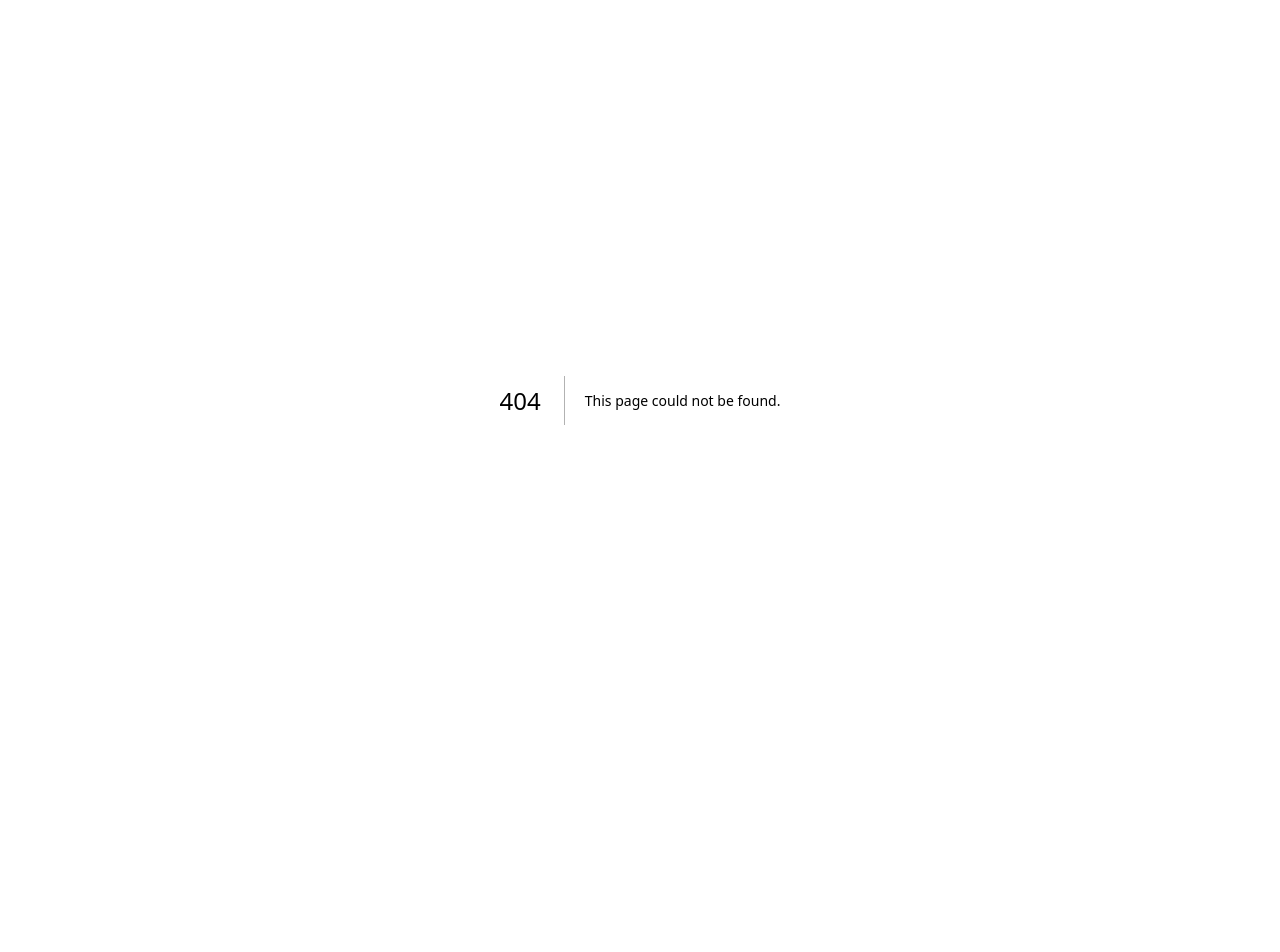
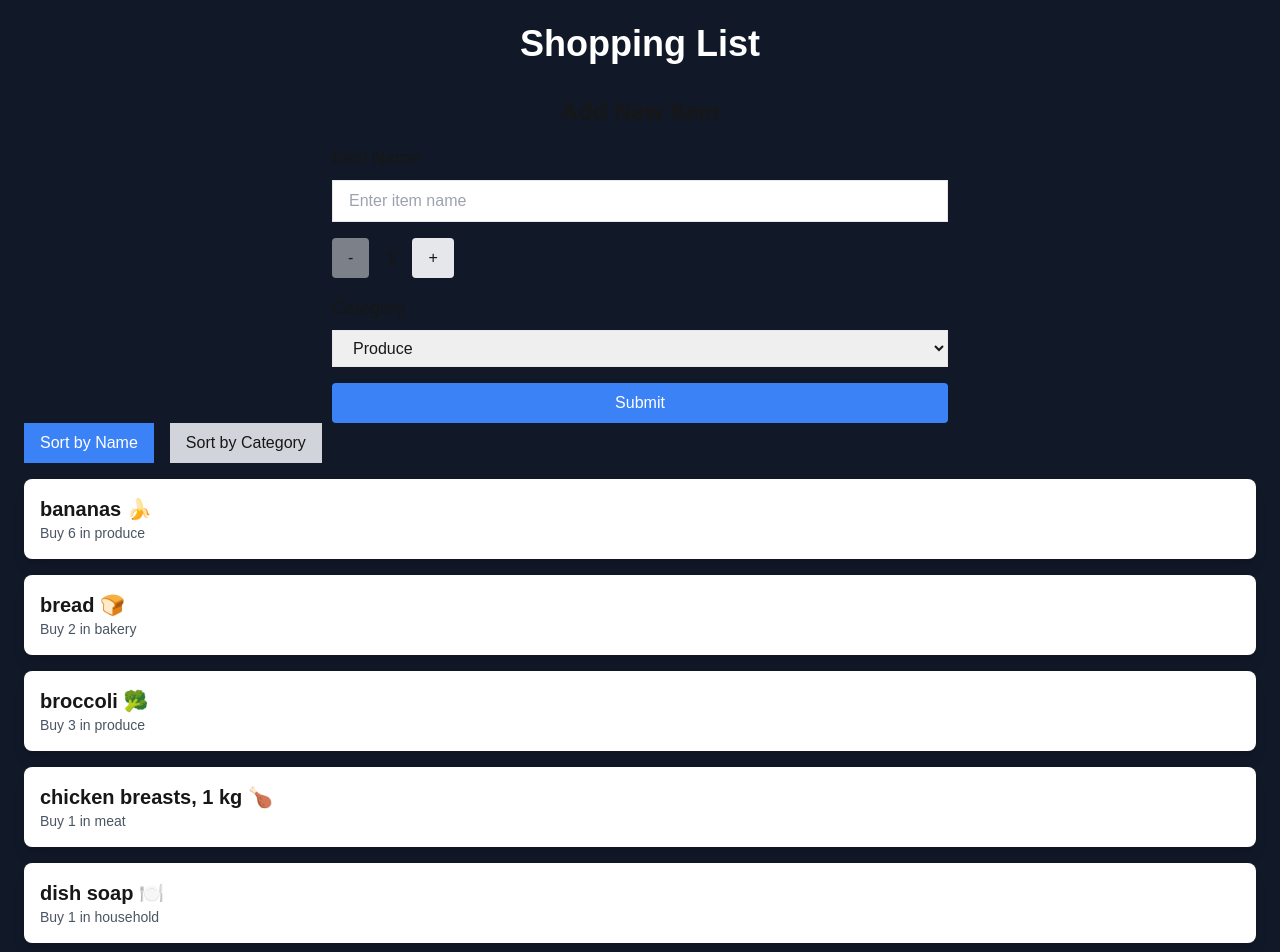
Before and after one commit to Kiru1288/cprg306-assignments, a Next.js app: page /week-7 in a window 1280 px wide. Before the commit this address had no page. Shown: the top 952 px of the page. Before the commit the page ends 800 px from the top, so only its background shows below. Built offline with nearby package versions, Linux system fonts and the light colour scheme.

Commit message:
Week 7
Week 7

```diff
--- a/app/page.js
+++ b/app/page.js
@@ -28,6 +28,10 @@
               Week 6 Page
             </Link>
 
+            <Link href="/week-7">
+              Week 7 Page
+            </Link>
+
           </li>
         </ul>
       </nav>
--- /dev/null
+++ b/app/week-7/item-list.js
@@ -0,0 +1,39 @@
+"use client";
+import React, { useState } from 'react';
+import Item from './item';
+
+const ItemList = ({ items }) => {
+  const [sortBy, setSortBy] = useState('name');
+
+  const sortedItems = [...items].sort((a, b) => {
+    if (sortBy === 'name') return a.name.localeCompare(b.name);
+    if (sortBy === 'category') return a.category.localeCompare(b.category);
+    return 0;
+  });
+
+  return (
+    <div>
+      <div className="flex space-x-4 mb-4">
+        <button
+          onClick={() => setSortBy('name')}
+          className={sortBy === 'name' ? 'bg-blue-500 text-white px-4 py-2' : 'bg-gray-300 px-4 py-2'}
+        >
+          Sort by Name
+        </button>
+        <button
+          onClick={() => setSortBy('category')}
+          className={sortBy === 'category' ? 'bg-blue-500 text-white px-4 py-2' : 'bg-gray-300 px-4 py-2'}
+        >
+          Sort by Category
+        </button>
+      </div>
+      <ul className="space-y-4">
+        {sortedItems.map((item) => (
+          <Item key={item.id} {...item} />
+        ))}
+      </ul>
+    </div>
+  );
+};
+
+export default ItemList;
--- /dev/null
+++ b/app/week-7/item.js
@@ -0,0 +1,14 @@
+import React from 'react';
+
+const Item = ({ name, quantity, category }) => {
+  return (
+    <li className="bg-white p-4 rounded-lg shadow-lg flex justify-between items-center mb-4">
+      <div>
+        <p className="text-xl font-semibold">{name}</p>
+        <p className="text-sm text-gray-600">Buy {quantity} in {category}</p>
+      </div>
+    </li>
+  );
+};
+
+export default Item;
--- /dev/null
+++ b/app/week-7/items.JSON
@@ -0,0 +1,74 @@
+[
+    {
+      "id": "1h2GJKH12gkHG31h1H",
+      "name": "milk, 4 L 🥛",
+      "quantity": 1,
+      "category": "dairy"
+    },
+    {
+      "id": "2KJH3k2j3H1k2J3K1H",
+      "name": "bread 🍞",
+      "quantity": 2,
+      "category": "bakery"
+    },
+    {
+      "id": "3h2KJH3k2j3H1k2J3",
+      "name": "eggs, dozen 🥚",
+      "quantity": 2,
+      "category": "dairy"
+    },
+    {
+      "id": "4k2J3K1H2GJKH12gk",
+      "name": "bananas 🍌",
+      "quantity": 6,
+      "category": "produce"
+    },
+    {
+      "id": "5H1h1H2KJH3k2j3H",
+      "name": "broccoli 🥦",
+      "quantity": 3,
+      "category": "produce"
+    },
+    {
+      "id": "6H1k2J3K1H2GJKH1",
+      "name": "chicken breasts, 1 kg 🍗",
+      "quantity": 1,
+      "category": "meat"
+    },
+    {
+      "id": "7gkHG31h1H2KJH3k",
+      "name": "pasta sauce 🍝",
+      "quantity": 3,
+      "category": "canned goods"
+    },
+    {
+      "id": "8j3H1k2J3K1H2GJK",
+      "name": "spaghetti, 454 g 🍝",
+      "quantity": 2,
+      "category": "dry goods"
+    },
+    {
+      "id": "9H12gkHG31h1H2KJ",
+      "name": "toilet paper, 12 pack 🧻",
+      "quantity": 1,
+      "category": "household"
+    },
+    {
+      "id": "10H3k2j3H1k2J3K1",
+      "name": "paper towels, 6 pack",
+      "quantity": 1,
+      "category": "household"
+    },
+    {
+      "id": "11k2J3K1H2GJKH12",
+      "name": "dish soap 🍽️",
+      "quantity": 1,
+      "category": "household"
+    },
+    {
+      "id": "12GJKH12gkHG31h1",
+      "name": "hand soap 🧼",
+      "quantity": 4,
+      "category": "household"
+    }
+  ]
--- /dev/null
+++ b/app/week-7/new-item.js
@@ -0,0 +1,87 @@
+"use client";
+import { useState } from "react";
+
+export default function NewItem({ onAddItem }) {
+  const [name, setName] = useState('');
+  const [category, setCategory] = useState('produce');
+  const [quantity, setQuantity] = useState(1);
+
+  const increment = () => {
+    if (quantity < 20) setQuantity(quantity + 1);
+  };
+
+  const decrement = () => {
+    if (quantity > 1) setQuantity(quantity - 1);
+  };
+
+  const handleSubmit = (e) => {
+    e.preventDefault();
+    onAddItem({ name, quantity, category });
+    setName('');
+    setQuantity(1);
+    setCategory('produce');
+  };
+
+  return (
+    <div className="flex flex-col items-center space-y-4">
+      <h1 className="text-2xl font-bold">Add New Item</h1>
+      <form onSubmit={handleSubmit} className="space-y-4 w-1/2">
+        <div>
+          <label htmlFor="name" className="block mb-2 text-lg">Item Name</label>
+          <input
+            type="text"
+            id="name"
+            value={name}
+            onChange={(e) => setName(e.target.value)}
+            placeholder="Enter item name"
+            required
+            className="w-full border px-4 py-2"
+          />
+        </div>
+        <div className="flex items-center space-x-4">
+          <button
+            type="button"
+            onClick={decrement}
+            disabled={quantity === 1}
+            className={`px-4 py-2 bg-gray-200 rounded ${quantity === 1 ? "opacity-50" : ""}`}
+          >
+            -
+          </button>
+          <span className="text-xl">{quantity}</span>
+          <button
+            type="button"
+            onClick={increment}
+            disabled={quantity === 20}
+            className={`px-4 py-2 bg-gray-200 rounded ${quantity === 20 ? "opacity-50" : ""}`}
+          >
+            +
+          </button>
+        </div>
+        <div>
+          <label htmlFor="category" className="block mb-2 text-lg">Category</label>
+          <select
+            id="category"
+            value={category}
+            onChange={(e) => setCategory(e.target.value)}
+            className="w-full border px-4 py-2"
+          >
+            <option value="produce">Produce</option>
+            <option value="dairy">Dairy</option>
+            <option value="bakery">Bakery</option>
+            <option value="meat">Meat</option>
+            <option value="frozen">Frozen Foods</option>
+            <option value="canned">Canned Goods</option>
+            <option value="dry">Dry Goods</option>
+            <option value="beverages">Beverages</option>
+            <option value="snacks">Snacks</option>
+            <option value="household">Household</option>
+            <option value="other">Other</option>
+          </select>
+        </div>
+        <button type="submit" className="px-4 py-2 bg-blue-500 text-white rounded w-full">
+          Submit
+        </button>
+      </form>
+    </div>
+  );
+}
--- /dev/null
+++ b/app/week-7/page.js
@@ -0,0 +1,23 @@
+"use client";
+import React, { useState } from 'react';
+import NewItem from './new-item';
+import ItemList from './item-list';
+import itemsData from './items.json';
+
+const Page = () => {
+  const [items, setItems] = useState(itemsData);
+
+  const handleAddItem = (newItem) => {
+    setItems([...items, { ...newItem, id: Math.random().toString(36).substring(2, 9) }]);
+  };
+
+  return (
+    <main className="p-6 bg-gray-900 min-h-screen">
+      <h1 className="text-4xl font-bold text-center text-white mb-8">Shopping List</h1>
+      <NewItem onAddItem={handleAddItem} />
+      <ItemList items={items} />
+    </main>
+  );
+};
+
+export default Page;
```
